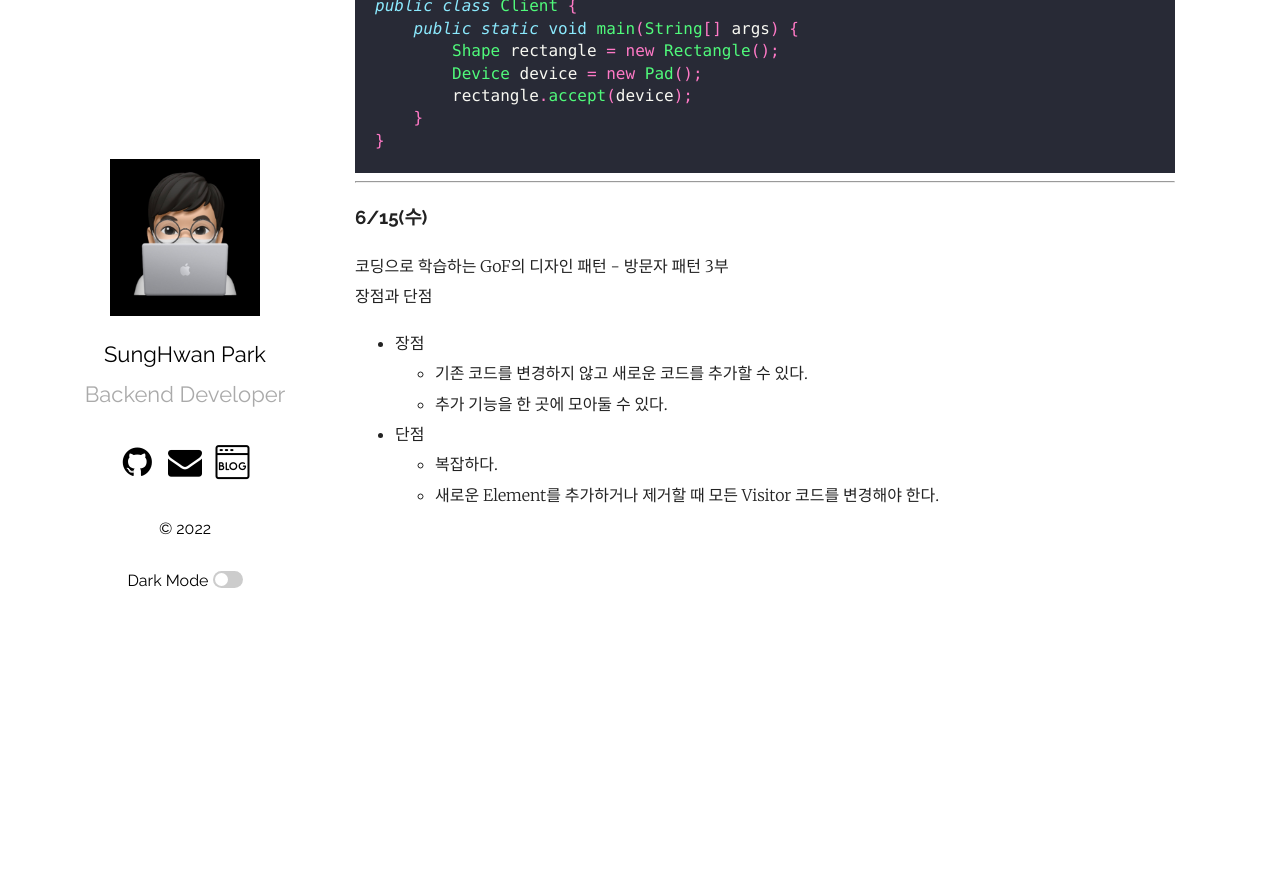
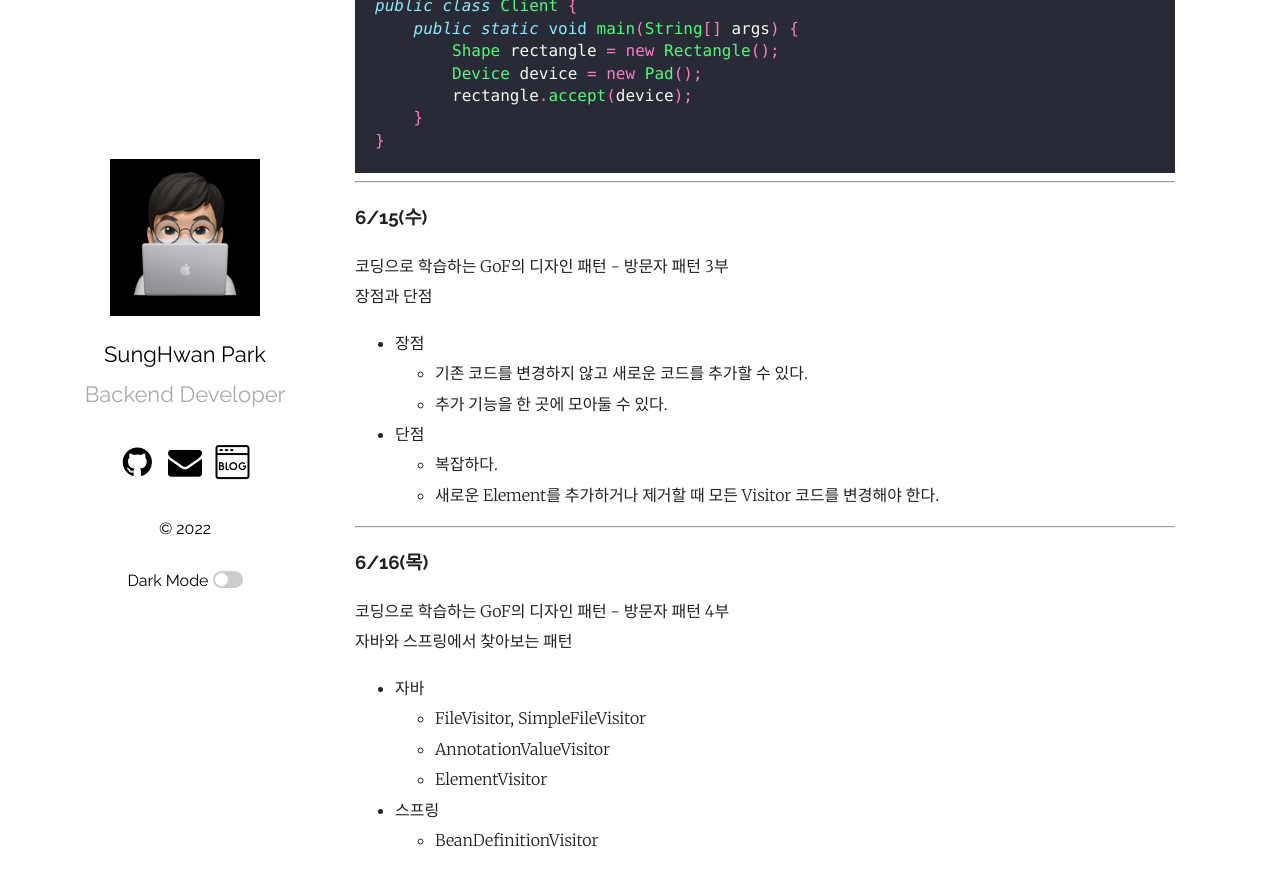
Before and after one commit to mrpark219/TIL, a Jekyll site: the page built from _posts/2022-06-01-6월TIL.markdown, in a window 1280 px wide and 900 px high, scrolled down 13685 px. Shown: the top 886 px of the window. Built offline with Jekyll 4.4.1, drawn with Linux system fonts in a browser that asks for light colours; comment, search, counter and statistics services are not loaded; before the commit the page ends 14240 px from its top, so only the background shows below that.

Commit message:
feat: 2022-06-16 TIL 추가

```diff
--- a/_posts/2022-06-01-6월TIL.markdown
+++ b/_posts/2022-06-01-6월TIL.markdown
@@ -652,3 +652,17 @@ public class Client {
 -   단점
     -   복잡하다.
     -   새로운 Element를 추가하거나 제거할 때 모든 Visitor 코드를 변경해야 한다.
+
+---
+
+### 6/16(목)
+
+코딩으로 학습하는 GoF의 디자인 패턴 - 방문자 패턴 4부<br/>
+자바와 스프링에서 찾아보는 패턴
+
+-   자바
+    -   FileVisitor, SimpleFileVisitor
+    -   AnnotationValueVisitor
+    -   ElementVisitor
+-   스프링
+    -   BeanDefinitionVisitor
```
